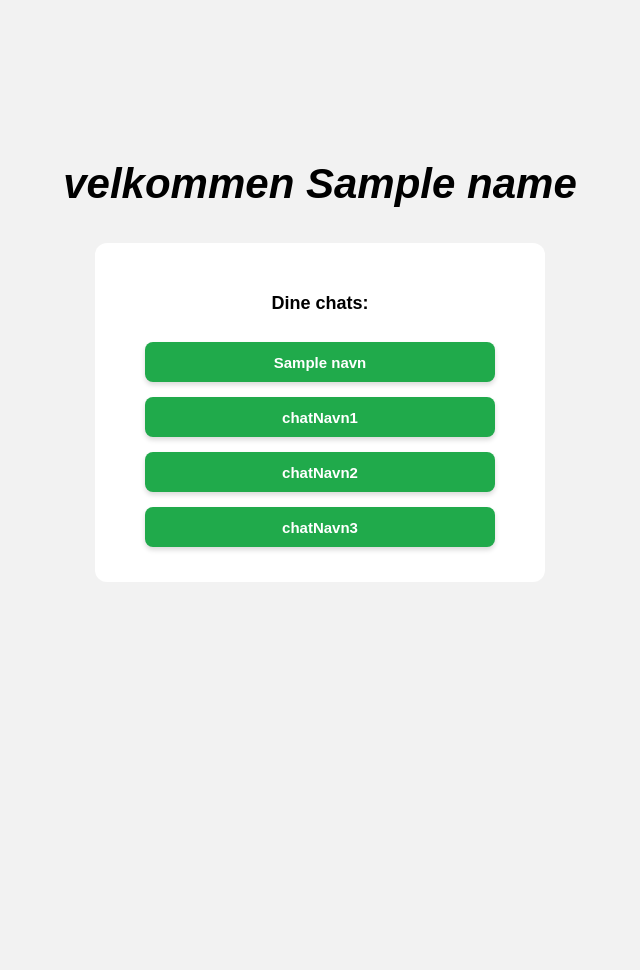
After one commit to KaeleSael/Chat-aflevering, a Node server app: template views/BrugerForside.pug in a window 1280 px wide. The commit adds this page. Shown: the whole page, without its empty margins (320-960 px from the left). Run offline with Node 20, Linux system fonts and the light colour scheme; the template is opened without the code that fills it: most values are stand-ins (such as "Sample title", 1, 10 or a date in 2020).

Commit message:
har lavet mvp Brugerside i pug (i views)  og koblet den til loginsiden, har tilføjet stylingcode til styles.css, har tilføjet en README til projekt-beskrivelse

```diff
--- a/app.js
+++ b/app.js
@@ -3,15 +3,19 @@ import express from 'express';
 //for at starte websiden, skal du skrive node app.js i din terminal
 //åbn derefter hjemmesiden localhost:8010
 const app = express();
+
 app.use(express.static('assets'));
-
-
+app.use(express.urlencoded({extended : true}))
 app.set('view engine', 'pug');
 
 app.get('/', (req, res) => {
     res.render('loginSide');
 });
 
+app.post('/login', (req, res) => {
+    res.render('BrugerForside',{name:req.body.username });
+})
+
 app.listen(8010, () => {
     console.log('Serveren kører på port 8010');
 });
--- a/assets/css/style.css
+++ b/assets/css/style.css
@@ -1,9 +1,11 @@
+/* fælles for alle sider */
 body {
     margin: 0;
     background-color: #f2f2f2;
     font-family: Arial, sans-serif;
 }
 
+/* == LoginSide ================================================== */
 .login-page {
     min-height: 100vh;
     display: flex;
@@ -52,7 +54,6 @@ h1 {
     font-size: 15px;
 }
 
-
 .login-card button {
     height: 40px;
     margin-top: 13px;
@@ -65,3 +66,56 @@ h1 {
     cursor: pointer;
     box-shadow: 0 3px 5px rgba(0, 0, 0, 0.15);
 }
+
+/* == BrugerSide ================================================== */
+.BrugerSide {
+    min-height: 100vh;
+    display: flex;
+    flex-direction: column;
+    align-items: center;
+    padding: 150px 10px 20px;
+}
+
+.Chat {
+    background-color: white;
+    width: 350px;
+    padding: 35px 50px;
+    border-radius: 12px;
+    display: flex;
+    flex-direction: column;
+    align-items: center;
+}
+
+.Chat h2 {
+    font-size: 18px;
+    margin: 15px 0 28px;
+}
+
+.ChatListe {
+    width: 100%;
+    display: flex;
+    flex-direction: column;
+    gap: 15px;
+}
+
+.ChatListe a {
+    text-decoration: none;
+    width: 100%;
+}
+
+.ChatListe button {
+    width: 100%;
+    height: 40px;
+    background-color: #20aa4b;
+    color: white;
+    font-size: 15px;
+    font-weight: bold;
+    border: none;
+    border-radius: 8px;
+    cursor: pointer;
+    box-shadow: 0 3px 5px rgba(0, 0, 0, 0.15);
+}
+
+.ChatListe button :hover{
+    background-color: #1a8f3e;
+}
--- /dev/null
+++ b/views/BrugerForside.pug
@@ -0,0 +1,22 @@
+doctype html
+html
+    head
+        title BrugerSide
+        link(rel="stylesheet" href="css/style.css")
+
+    body
+        main.BrugerSide
+            h1 velkommen #{name}
+
+            section.Chat
+                h2 Dine chats:
+
+                div.ChatListe
+                    if chats && chats.length > 0
+                        each chat in chats
+                            a(href="/chats/" + chat.id)
+                                button(type="button") #{chat.navn}
+                    else
+                    button(type="button") chatNavn1
+                    button(type="button") chatNavn2
+                    button(type="button") chatNavn3
```
Also changed, not shown: README.md (added).
